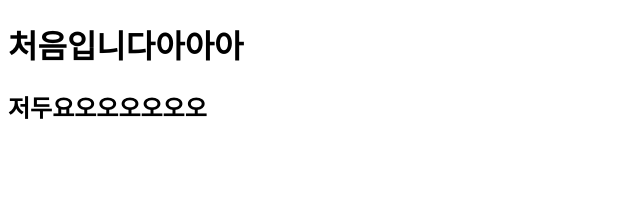
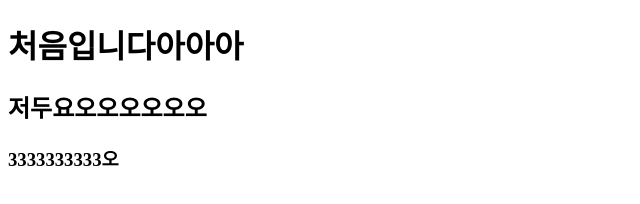
Before and after one commit to bkbhjlee/gitex, a plain HTML site: page index.html in a window 1280 px wide. Shown: the whole page, without its empty margins (0-640 px from the left). Drawn offline with Linux system fonts and the light colour scheme.

Commit message:
2222222222

```diff
--- a/index.html
+++ b/index.html
@@ -9,7 +9,7 @@
 <body>
 <h1>처음입니다아아아</h1>
 <h2>저두요오오오오오오</h2>
-
+<h3>3333333333오</h3>
 </body>
 
 </html>
```
